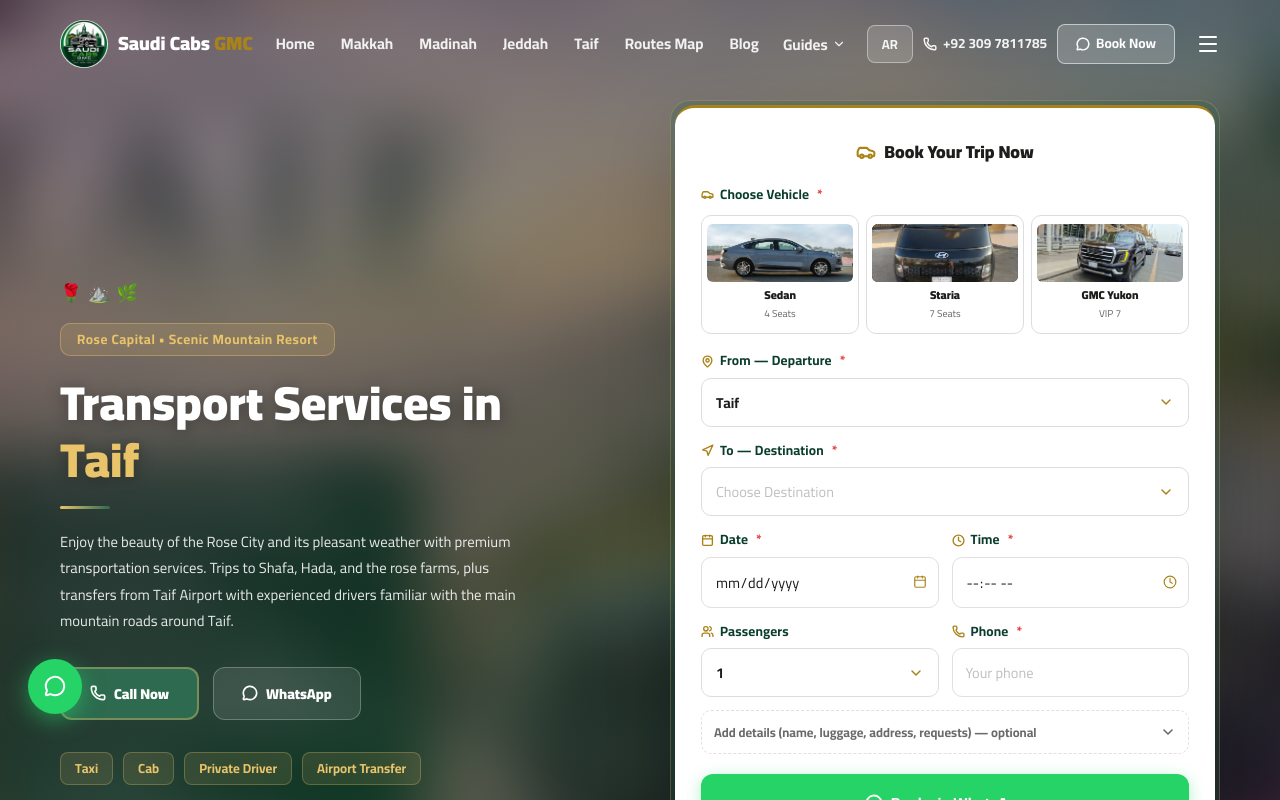
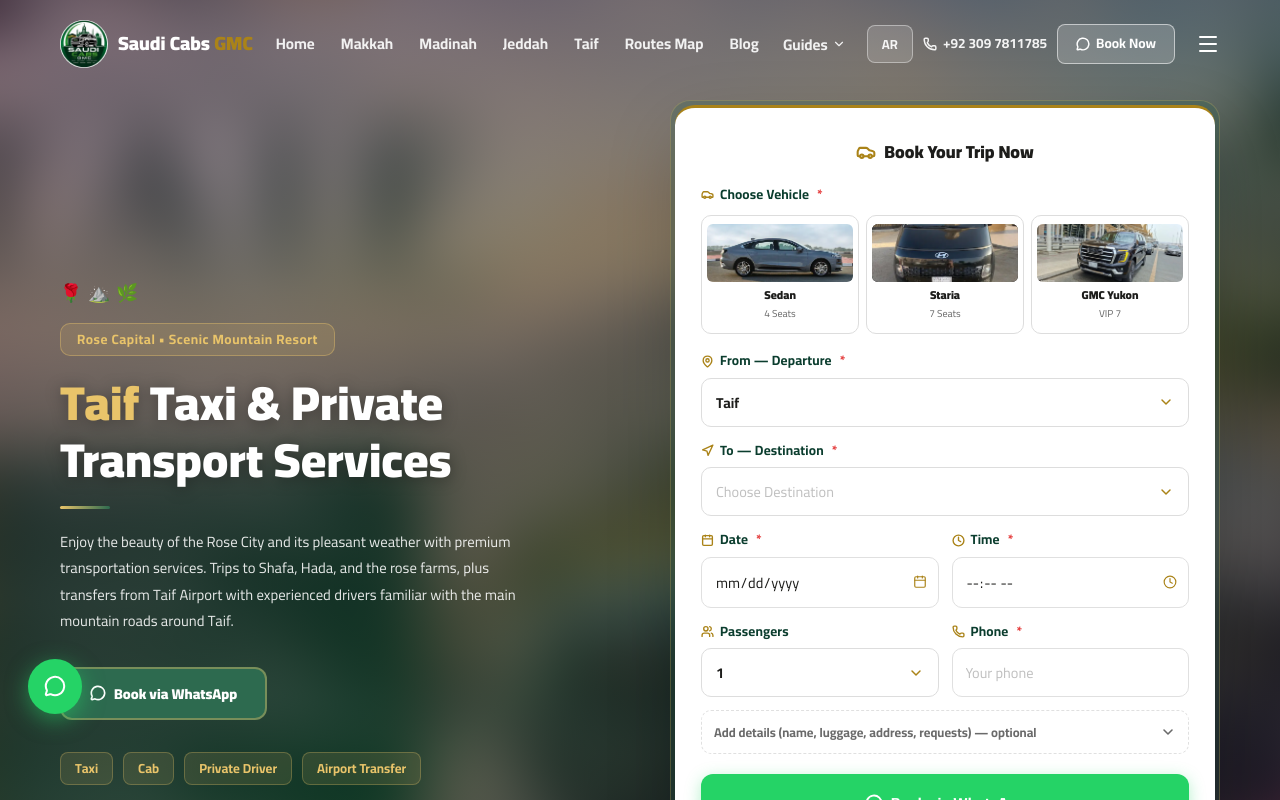
Before and after one commit to saudicabgmc/saudicab, a Next.js app: page /taif-taxi-service in a window 1280 px wide. Shown: the top 800 px of the page. Built offline with nearby package versions, Linux system fonts and the light colour scheme.

Commit message:
feat: update Taif H1, remove call buttons, WhatsApp-only booking
Co-Authored-By: Claude Sonnet 5 <noreply@anthropic.com>

```diff
--- a/src/components/TaifLocationPage.tsx
+++ b/src/components/TaifLocationPage.tsx
@@ -3,7 +3,7 @@ import Link from 'next/link'
 import FAQSection from './FAQSection'
 import PricingSection from './PricingSection'
 import {
-  Phone, MessageCircle, Car,
+  MessageCircle, Car,
   Building2, Plane, Bus, Briefcase, Building, Map, Users, Shield, Clock, Banknote, Star,
   Moon, Waves, ShoppingBag, UserRound, Anchor, MapPin, Gem, Mountain, Leaf, TreePine, ShoppingCart, Sun,
 } from 'lucide-react'
@@ -118,8 +118,9 @@ export default function TaifLocationPage({
               </div>
 
               <h1 style={{ fontSize: 'clamp(1.9rem, 4.5vw, 3rem)', fontWeight: '900', lineHeight: '1.18', marginBottom: '18px', textShadow: '0 2px 16px rgba(0,0,0,0.35)' }}>
-                {tr.transportIn}<br />
-                <span style={{ color: '#e9c46a' }}>{tx(cityName)}</span>
+                {isAr
+                  ? <>خدمة تاكسي ونقل خاص في <span style={{ color: '#e9c46a' }}>{tx(cityName)}</span></>
+                  : <><span style={{ color: '#e9c46a' }}>{tx(cityName)}</span> Taxi &amp; Private Transport Services</>}
               </h1>
 
               <div style={{
@@ -133,25 +134,17 @@ export default function TaifLocationPage({
               </p>
 
               <div style={{ display: 'flex', gap: '14px', flexWrap: 'wrap' }}>
-                <a href="tel:+923097811785" style={{
-                  display: 'flex', alignItems: 'center', gap: '8px',
-                  background: '#2d6a4f', color: 'white', padding: '13px 28px',
-                  borderRadius: '12px', fontWeight: '800', fontSize: '0.9rem', textDecoration: 'none',
-                  border: '2px solid rgba(233,196,106,0.4)',
-                }}>
-                  <Phone size={16} strokeWidth={2.5} /> {tr.callNow}
-                </a>
                 <a
                   href={`https://wa.me/923097811785?text=${encodeURIComponent(waText)}`}
                   target="_blank" rel="noopener noreferrer"
                   style={{
                     display: 'flex', alignItems: 'center', gap: '8px',
-                    background: 'rgba(255,255,255,0.10)', color: 'white', padding: '13px 28px',
-                    borderRadius: '12px', fontWeight: '800', fontSize: '0.9rem',
-                    textDecoration: 'none', border: '1px solid rgba(255,255,255,0.25)',
+                    background: '#2d6a4f', color: 'white', padding: '13px 28px',
+                    borderRadius: '12px', fontWeight: '800', fontSize: '0.9rem', textDecoration: 'none',
+                    border: '2px solid rgba(233,196,106,0.4)',
                   }}
                 >
-                  <MessageCircle size={16} strokeWidth={2.5} /> {tr.whatsapp}
+                  <MessageCircle size={16} strokeWidth={2.5} /> {t[lang].nav.bookWhatsapp}
                 </a>
               </div>
 
@@ -423,14 +416,6 @@ export default function TaifLocationPage({
               >
                 <MessageCircle size={16} strokeWidth={2.5} /> {tr.whatsapp}
               </a>
-              <a href="tel:+923097811785" style={{
-                display: 'flex', alignItems: 'center', gap: '8px',
-                background: 'rgba(233,196,106,0.15)', color: '#e9c46a', padding: '13px 28px',
-                borderRadius: '12px', fontWeight: '700', fontSize: '0.9rem', textDecoration: 'none',
-                border: '1px solid rgba(233,196,106,0.4)',
-              }}>
-                <Phone size={16} strokeWidth={2.5} /> +92 309 7811785
-              </a>
             </div>
           </div>
         </div>
```
